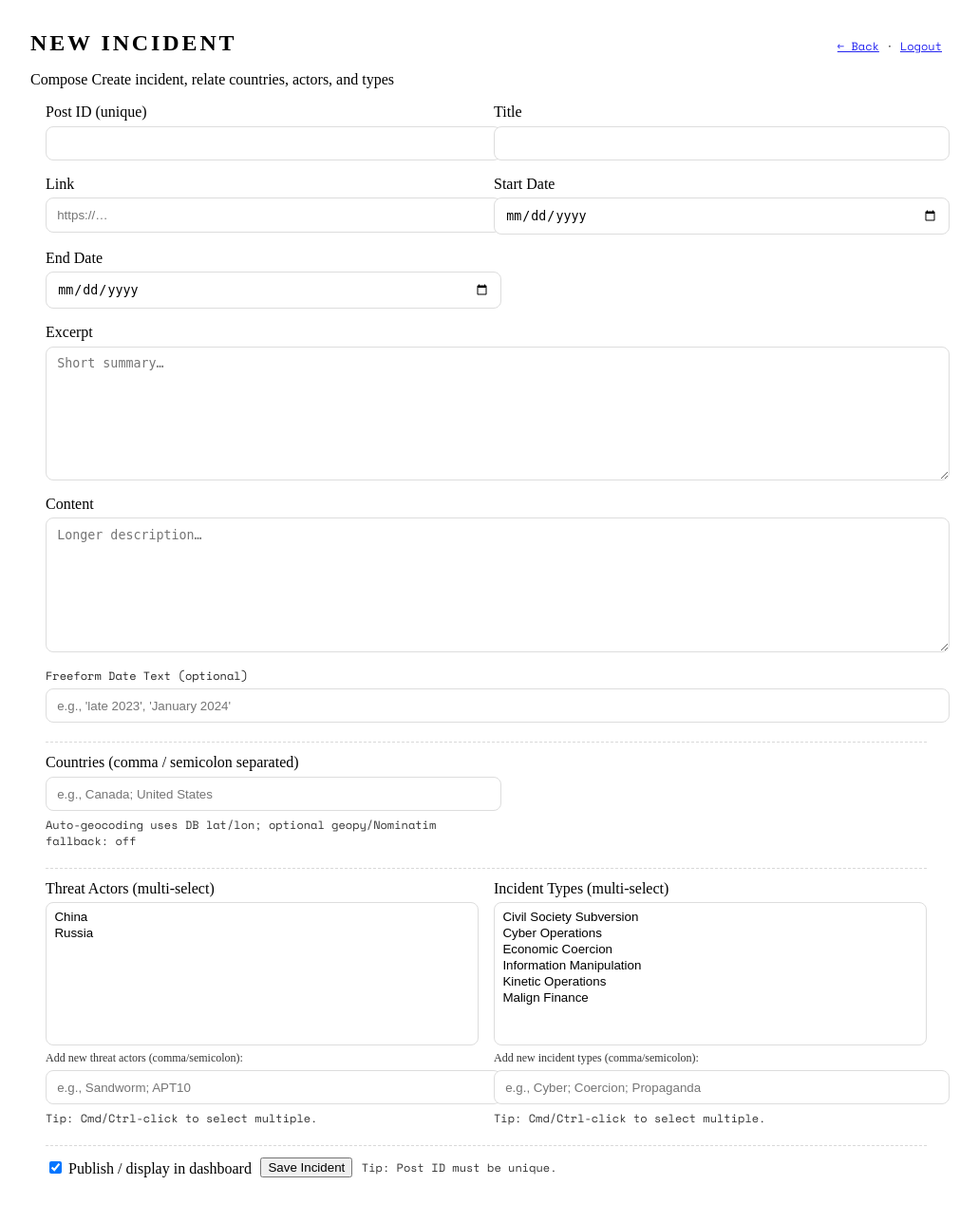
After one commit to ASD-at-GMF/authoritarian_interference_tracker, a Flask app: page /admin/new-incident in a window 1280 px wide. The commit adds this page. Shown: the whole page at 95% size, without its empty margins (128-1159 px from the left). Run offline with Flask 3, Linux system fonts and the light colour scheme; the visitor is signed in with stand-in values (Sample User, id 1); data comes from the database, SQL or seed files in the repository.

Commit message:
Adding admin page

```diff
--- a/app.py
+++ b/app.py
@@ -4,12 +4,28 @@ import sqlite3
 from datetime import datetime, date
 from dateutil import parser
 from collections import defaultdict, Counter
-from flask import Flask, jsonify, render_template, request, send_from_directory
+from flask import Flask, jsonify, render_template, request, send_from_directory, session, redirect, url_for, flash
+import re
+from functools import wraps
+# remove: import requests
+from geopy.geocoders import Nominatim
 
-DB_PATH = os.environ.get("TRACKER_DB", "./data/incidents.sqlite")  # SQLite file containing the VIEW
-COUNTRY_CENTROIDS_PATH = os.environ.get("COUNTRY_CENTROIDS", "static/data/country_centroids.json")
 
 app = Flask(__name__)
+app.secret_key = os.environ.get("SECRET_KEY", "dev-secret-change-me")  # required for sessions
+ADMIN_PASSWORD = os.environ.get("ADMIN_PASSWORD", "changeme")          # set in env for prod
+
+ALLOW_EXTERNAL_GEOCODING = os.environ.get("ALLOW_EXTERNAL_GEOCODING", "0") == "1"
+NOMINATIM_USER_AGENT = os.environ.get("NOMINATIM_USER_AGENT", "ait-admin/1.0")
+DB_PATH = os.environ.get("DB_PATH", "./data/incidents.sqlite")
+
+# init geopy (lazy-safe)
+_geocoder = None
+def geocoder():
+    global _geocoder
+    if _geocoder is None:
+        _geocoder = Nominatim(user_agent=NOMINATIM_USER_AGENT, timeout=8)
+    return _geocoder
 
 def get_db():
     conn = sqlite3.connect(DB_PATH)
@@ -109,6 +125,81 @@ def collect_meta(incidents):
         "tools": sorted(tools.items(), key=lambda x: (-x[1], x[0])),
         "years": sorted(years.items())
     }
+
+def slugify(s: str) -> str:
+    s = (s or "").strip().lower()
+    s = re.sub(r"[^\w\s-]", "", s)
+    s = re.sub(r"[\s_-]+", "-", s)
+    return s.strip("-")
+
+def login_required(fn):
+    @wraps(fn)
+    def wrapper(*args, **kwargs):
+        if not session.get("admin"):
+            return redirect(url_for("admin_login", next=request.path))
+        return fn(*args, **kwargs)
+    return wrapper
+
+def split_and_clean_csv(val):
+    if not val:
+        return []
+    if isinstance(val, list):
+        vals = val
+    else:
+        vals = re.split(r"[;,]", str(val))
+    return sorted({v.strip() for v in vals if v and v.strip()})
+
+def geocode_country_external(name: str):
+    """Optional Nominatim via geopy. Returns (lat, lon) or (None, None)."""
+    if not ALLOW_EXTERNAL_GEOCODING or not name:
+        return None, None
+    try:
+        loc = geocoder().geocode(name, exactly_one=True)
+        if loc:
+            return float(loc.latitude), float(loc.longitude)
+    except Exception:
+        pass
+    return None, None
+
+def get_or_create_country(conn, name: str):
+    cur = conn.cursor()
+    row = cur.execute("SELECT id, lat, lon FROM countries WHERE name = ?", (name,)).fetchone()
+    if row:
+        cid = row["id"]
+        if (row["lat"] is None or row["lon"] is None):
+            lat, lon = geocode_country_external(name)
+            if lat is not None and lon is not None:
+                cur.execute("UPDATE countries SET lat = ?, lon = ? WHERE id = ?", (lat, lon, cid))
+        return cid
+    lat, lon = geocode_country_external(name)
+    cur.execute("INSERT INTO countries (name, lat, lon) VALUES (?, ?, ?)", (name, lat, lon))
+    return cur.lastrowid
+
+def get_or_create_actor(conn, name: str):
+    cur = conn.cursor()
+    row = cur.execute("SELECT id FROM actors WHERE name = ?", (name,)).fetchone()
+    if row:
+        return row["id"]
+    # generate a unique term_id
+    next_term = cur.execute("SELECT COALESCE(MAX(term_id), 0) + 1 FROM actors").fetchone()[0]
+    cur.execute(
+        "INSERT INTO actors (term_id, name, slug, taxonomy, description) VALUES (?, ?, ?, ?, ?)",
+        (next_term, name, slugify(name), "threat_actor", None),
+    )
+    return cur.lastrowid
+
+def get_or_create_tool(conn, name: str):
+    cur = conn.cursor()
+    row = cur.execute("SELECT id FROM tools WHERE name = ?", (name,)).fetchone()
+    if row:
+        return row["id"]
+    next_term = cur.execute("SELECT COALESCE(MAX(term_id), 0) + 1 FROM tools").fetchone()[0]
+    cur.execute(
+        "INSERT INTO tools (term_id, name, slug, taxonomy, description) VALUES (?, ?, ?, ?, ?)",
+        (next_term, name, slugify(name), "incident_type", None),
+    )
+    return cur.lastrowid
+
 
 # ---------- Routes ----------
 @app.route("/")
@@ -254,5 +345,109 @@ def api_incidents():
 def static_data(filename):
     return send_from_directory("static/data", filename)
 
+@app.route("/admin/login", methods=["GET", "POST"])
+def admin_login():
+    err = None
+    if request.method == "POST":
+        pw = request.form.get("password", "")
+        if pw == ADMIN_PASSWORD:
+            session["admin"] = True
+            flash("Logged in.", "ok")
+            return redirect(request.args.get("next") or url_for("admin_new_incident"))
+        err = "Incorrect password."
+    return render_template("admin_login.html", err=err)
+
+@app.route("/admin/logout")
+def admin_logout():
+    session.clear()
+    flash("Logged out.", "ok")
+    return redirect(url_for("index"))
+
+@app.route("/admin/new-incident", methods=["GET", "POST"])
+@login_required
+def admin_new_incident():
+    conn = get_db()
+    conn.row_factory = sqlite3.Row
+    cur = conn.cursor()
+
+    # preload lists for the form
+    countries = cur.execute("SELECT name FROM countries ORDER BY name").fetchall()
+    actors = cur.execute("SELECT name FROM actors ORDER BY name").fetchall()
+    tools = cur.execute("SELECT name FROM tools ORDER BY name").fetchall()
+
+    if request.method == "POST":
+        try:
+            post_id = int(request.form["post_id"])
+            title = request.form["title"].strip()
+            link = request.form.get("link") or None
+            content = request.form.get("content_clean") or None
+            excerpt = request.form.get("excerpt_clean") or None
+            date_text = request.form.get("date_text") or None
+            start_date = request.form.get("start_date") or None
+            end_date = request.form.get("end_date") or None
+            display = 1 if request.form.get("display", "on") == "on" else 0
+
+            # selections from multi-selects
+            sel_actors = request.form.getlist("actors_sel")  # multi-select of existing actors
+            sel_tools  = request.form.getlist("tools_sel")   # multi-select of existing tools
+
+            # countries still from CSV box (kept as-is)
+            sel_countries = split_and_clean_csv(request.form.get("countries_csv"))
+
+            # optional new items (comma/semicolon)
+            new_actors = split_and_clean_csv(request.form.get("new_actors"))
+            new_tools  = split_and_clean_csv(request.form.get("new_tools"))
+
+            # union and de-dup
+            sel_actors = sorted(set(sel_actors) | set(new_actors))
+            sel_tools  = sorted(set(sel_tools)  | set(new_tools))
+
+            # insert incident
+            cur.execute("""
+                INSERT INTO incidents (post_id, title, link, content_clean, excerpt_clean, date_text, start_date, end_date, display)
+                VALUES (?, ?, ?, ?, ?, ?, ?, ?, ?)
+            """, (post_id, title, link, content, excerpt, date_text, start_date, end_date, display))
+            incident_id = cur.lastrowid
+
+            # relate countries (create if missing; auto-geocode if allowed)
+            for c in sel_countries:
+                if not c: continue
+                cid = get_or_create_country(conn, c)
+                cur.execute("INSERT OR IGNORE INTO incident_countries (incident_id, country_id) VALUES (?, ?)", (incident_id, cid))
+
+            # relate actors (create if missing)
+            for a in sel_actors:
+                if not a: continue
+                aid = get_or_create_actor(conn, a)
+                cur.execute("INSERT OR IGNORE INTO incident_actors (incident_id, actor_id) VALUES (?, ?)", (incident_id, aid))
+
+            # relate tools (create if missing)
+            for t in sel_tools:
+                if not t: continue
+                tid = get_or_create_tool(conn, t)
+                cur.execute("INSERT OR IGNORE INTO incident_tools (incident_id, tool_id) VALUES (?, ?)", (incident_id, tid))
+
+            conn.commit()
+            flash(f"Incident #{incident_id} created.", "ok")
+            return redirect(url_for("admin_new_incident"))
+
+        except sqlite3.IntegrityError as e:
+            conn.rollback()
+            # likely duplicate post_id or FK issue
+            flash(f"DB error: {e}", "err")
+        except Exception as e:
+            conn.rollback()
+            flash(f"Unexpected error: {e}", "err")
+
+    return render_template(
+        "admin_new_incident.html",
+        countries=[r["name"] for r in countries],
+        actors=[r["name"] for r in actors],
+        tools=[r["name"] for r in tools],
+        allow_external_geocoding=ALLOW_EXTERNAL_GEOCODING
+    )
+
+
+
 if __name__ == "__main__":
     app.run(debug=True)
--- a/requirements.txt
+++ b/requirements.txt
@@ -1 +1,3 @@
 Flask==3.0.3
+python-dateutil==2.9.0.post0
+geopy==2.4.1
--- /dev/null
+++ b/templates/admin_new_incident.html
@@ -0,0 +1,215 @@
+<!doctype html>
+<html lang="en">
+
+<head>
+  <meta charset="utf-8" />
+  <meta name="viewport" content="width=device-width, initial-scale=1" />
+  <title>New Incident • Admin</title>
+  <link
+    href="https://fonts.googleapis.com/css2?family=IBM+Plex+Sans:wght@300;400;600;700&family=Space+Mono:wght@400;700&display=swap"
+    rel="stylesheet">
+  <link rel="stylesheet" href="/static/styles.css" />
+  <style>
+    .admin {
+      max-width: 960px;
+      margin: 2rem auto;
+    }
+
+    .hdr {
+      display: flex;
+      align-items: baseline;
+      justify-content: space-between;
+      margin-bottom: 1rem;
+    }
+
+    .hdr h1 {
+      margin: 0;
+      text-transform: uppercase;
+      letter-spacing: .12em;
+      font-size: clamp(18px, 2.6vw, 24px);
+    }
+
+    .card form {
+      display: grid;
+      grid-template-columns: 1fr;
+      gap: 1rem;
+    }
+
+    @media(min-width: 900px) {
+      .card form {
+        grid-template-columns: 1fr 1fr;
+      }
+    }
+
+    .frow {
+      display: flex;
+      flex-direction: column;
+      gap: .35rem;
+    }
+
+    input[type="text"],
+    input[type="date"],
+    input[type="number"],
+    textarea {
+      padding: .6rem .7rem;
+      border: 1px solid #ddd;
+      border-radius: .5rem;
+      width: 100%;
+      background: #fff;
+    }
+
+    textarea {
+      min-height: 120px;
+    }
+
+    .mono {
+      font-family: 'Space Mono', monospace;
+      font-size: 12px;
+      opacity: .85;
+    }
+
+    .section {
+      grid-column: 1 / -1;
+      border-top: 1px dashed rgba(0, 0, 0, .15);
+      padding-top: .75rem;
+      margin-top: .25rem;
+    }
+
+    .grid2 {
+      display: grid;
+      grid-template-columns: 1fr 1fr;
+      gap: 1rem;
+    }
+
+    .chips {
+      display: flex;
+      gap: .35rem;
+      flex-wrap: wrap;
+    }
+
+    .chipbtn {
+      border: 1px solid #ddd;
+      border-radius: 999px;
+      padding: .25rem .55rem;
+      cursor: pointer;
+      font-size: 12px;
+    }
+
+    .chipbtn:hover {
+      border-color: var(--primary-color);
+      color: var(--primary-color);
+    }
+
+    .actions {
+      grid-column: 1 / -1;
+      display: flex;
+      gap: .6rem;
+      align-items: center;
+    }
+
+    .small {
+      font-size: 12px;
+      opacity: .8;
+    }
+  </style>
+</head>
+
+<body class="container admin">
+  <div class="hdr">
+    <h1>New Incident</h1>
+    <div class="mono"><a href="/">← Back</a> · <a href="/admin/logout">Logout</a></div>
+  </div>
+
+  <section class="card">
+    <div class="card-title">Compose <span class="sub">Create incident, relate countries, actors, and types</span></div>
+    <div style="padding:1rem;">
+      <form method="post">
+        <div class="frow">
+          <label>Post ID (unique)</label>
+          <input type="number" name="post_id" required />
+        </div>
+        <div class="frow">
+          <label>Title</label>
+          <input type="text" name="title" required />
+        </div>
+        <div class="frow">
+          <label>Link</label>
+          <input type="text" name="link" placeholder="https://…" />
+        </div>
+        <div class="frow">
+          <label>Start Date</label>
+          <input type="date" name="start_date" />
+        </div>
+        <div class="frow">
+          <label>End Date</label>
+          <input type="date" name="end_date" />
+        </div>
+
+        <div class="frow" style="grid-column:1 / -1;">
+          <label>Excerpt</label>
+          <textarea name="excerpt_clean" placeholder="Short summary…"></textarea>
+        </div>
+        <div class="frow" style="grid-column:1 / -1;">
+          <label>Content</label>
+          <textarea name="content_clean" placeholder="Longer description…"></textarea>
+        </div>
+        <div class="frow" style="grid-column:1 / -1;">
+          <label class="mono">Freeform Date Text (optional)</label>
+          <input type="text" name="date_text" placeholder="e.g., 'late 2023', 'January 2024'" />
+        </div>
+
+        <div class="section">
+          <div class="grid2">
+            <div class="frow">
+              <label>Countries (comma / semicolon separated)</label>
+              <input type="text" name="countries_csv" list="countries-list" placeholder="e.g., Canada; United States" />
+              <datalist id="countries-list">
+                {% for c in countries %}<option value="{{ c }}">{% endfor %}
+              </datalist>
+              <div class="small mono">
+                Auto-geocoding uses DB lat/lon; optional geopy/Nominatim fallback:
+                {{ 'on' if allow_external_geocoding else 'off' }}
+              </div>
+            </div>
+            <div></div>
+          </div>
+        </div>
+
+        <div class="section">
+          <div class="grid2">
+            <div class="frow">
+              <label>Threat Actors (multi-select)</label>
+              <select name="actors_sel" multiple size="8"
+                style="width:100%; padding:.4rem; border:1px solid #ddd; border-radius:.5rem;">
+                {% for a in actors %}<option value="{{ a }}">{{ a }}</option>{% endfor %}
+              </select>
+              <label class="small">Add new threat actors (comma/semicolon):</label>
+              <input type="text" name="new_actors" placeholder="e.g., Sandworm; APT10" />
+              <div class="small mono">Tip: Cmd/Ctrl-click to select multiple.</div>
+            </div>
+
+            <div class="frow">
+              <label>Incident Types (multi-select)</label>
+              <select name="tools_sel" multiple size="8"
+                style="width:100%; padding:.4rem; border:1px solid #ddd; border-radius:.5rem;">
+                {% for t in tools %}<option value="{{ t }}">{{ t }}</option>{% endfor %}
+              </select>
+              <label class="small">Add new incident types (comma/semicolon):</label>
+              <input type="text" name="new_tools" placeholder="e.g., Cyber; Coercion; Propaganda" />
+              <div class="small mono">Tip: Cmd/Ctrl-click to select multiple.</div>
+            </div>
+          </div>
+        </div>
+
+
+        <div class="section actions">
+          <label><input type="checkbox" name="display" checked /> Publish / display in dashboard</label>
+          <button type="submit">Save Incident</button>
+          <span class="small mono">Tip: Post ID must be unique.</span>
+        </div>
+      </form>
+    </div>
+  </section>
+</body>
+
+</html>
```
Also changed, not shown: static/css/styles.css (+11 -0 lines), templates/admin_login.html (added, +35 -0 lines).
